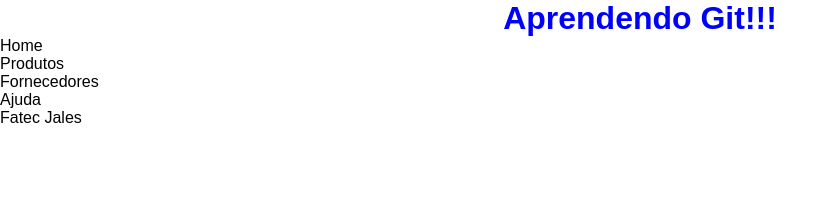
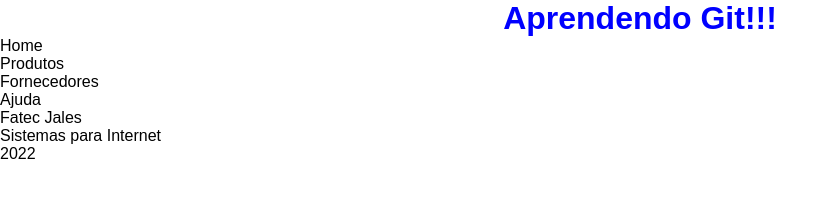
Before and after one commit to devsxgui/si_intro_git, a plain HTML site: page index.html in a window 1280 px wide. Shown: the whole page, without its empty margins (0-837 px from the left). Drawn offline with Linux system fonts and the light colour scheme.

Commit message:
Editing the footer

```diff
--- a/index.html
+++ b/index.html
@@ -25,6 +25,8 @@
         </section>
         <footer>
             <p> Fatec Jales </p>
+            <p> Sistemas para Internet </p>
+            <p> 2022 </p>
         </footer>
     </div>
 </body>
```
